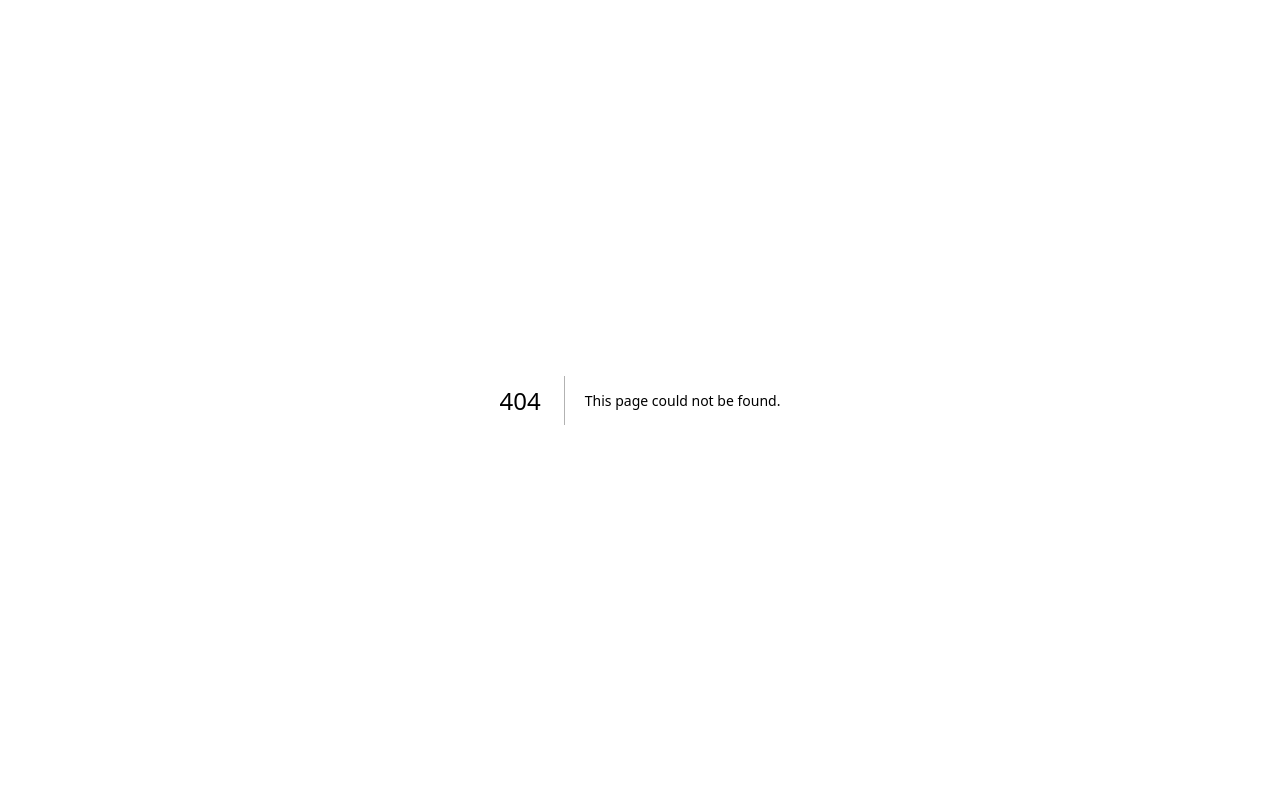
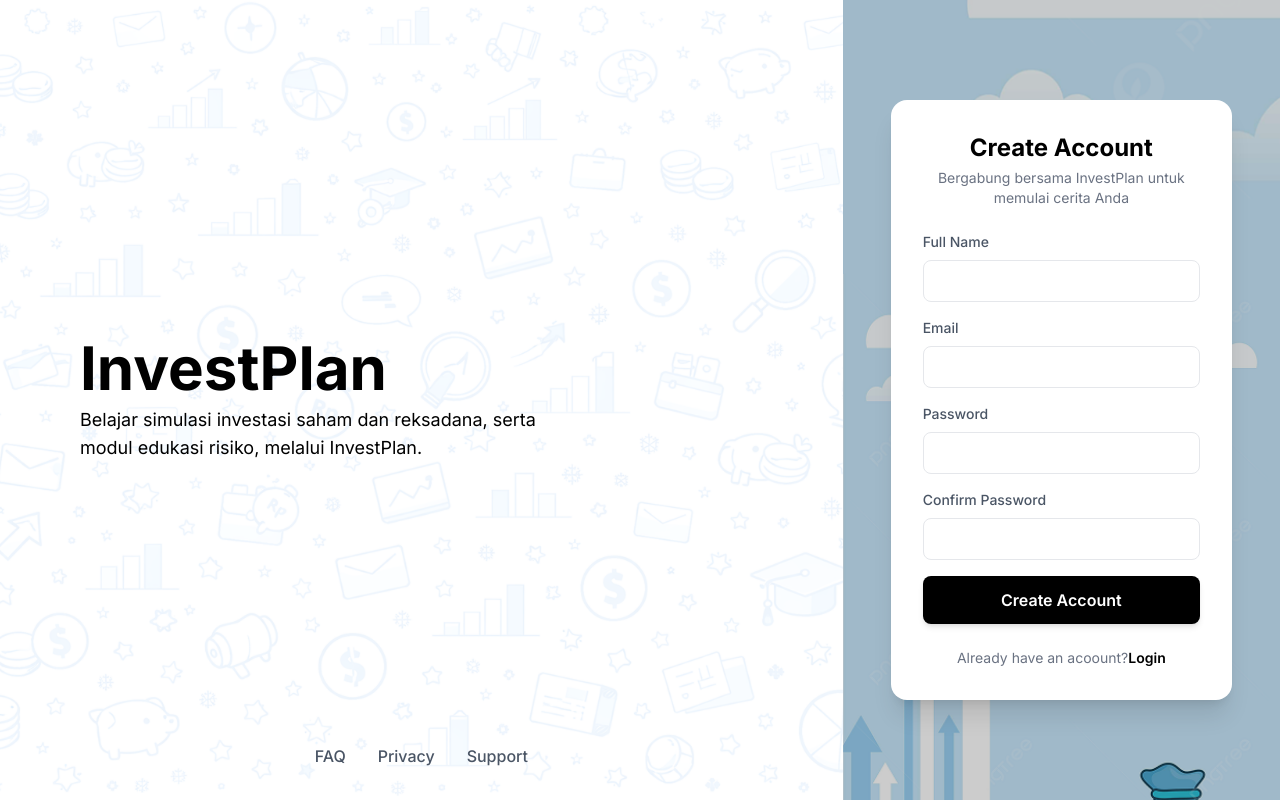
Before and after one commit to amadeuzjason/InvestPlan, a Next.js app: page /signup in a window 1280 px wide. Before the commit this address had no page. Built offline with nearby package versions, Linux system fonts and the light colour scheme.

Commit message:
tambah signup

```diff
--- /dev/null
+++ b/app/signup/page.tsx
@@ -0,0 +1,93 @@
+"use client";
+
+import Image from "next/image";
+import { useRouter } from "next/navigation";
+
+export default function SignUpPage() {
+    const router = useRouter();
+
+    const handleSignUp = (e: React.FormEvent) => {
+        e.preventDefault();
+        router.push("/Main/dashboard");
+    };
+
+    return (
+        <>
+        <main className="flex min-h-screen">
+            <div className="flex-2 relative flex flex-col justify-center p-20 overflow-hidden">
+                <Image
+                src= "/bg.png"
+                alt="Background"
+                fill
+                className="object-cover -z-10"
+                loading="eager"
+                />
+                <div className="absolute inset-0 bg-white/50 z-0"/>
+                <div className="relative z-10">
+                    <h1 className="text-6xl font-bold text-black mb-2">InvestPlan</h1>
+                    <p className="max-w-lg text-lg">Belajar simulasi investasi saham dan reksadana, serta modul edukasi
+              risiko, melalui InvestPlan.
+              </p>
+                </div>
+
+                <nav className="absolute bottom-8 left-1/2 transform -translate-x-1/2 z-10 flex gap-8 text-gray-600 font-medium">
+                  <a href="/faq" className="hover:text-blue-600">FAQ</a>
+                  <a href="/privacy" className="hover:text-blue-600">Privacy</a>
+                  <a href="/support" className="hover:text-blue-600">Support</a>
+                </nav>
+            </div>
+
+            <div className="flex-1 w-[420px] min-h-screen flex items-center justify-center relative p-12">
+                <Image
+                src="/bg_sign.png"
+                alt="Background"
+                fill
+                className="object-cover -z-10"
+                loading="eager"
+                />
+                <div className="relative z-10 w-full max-w-sm">
+                    <div className="bg-white rounded-2xl shadow-xl p-8">
+                        <h2 className="text-center text-2xl font-bold text-black mb-1">Create Account</h2>
+                        <p className="text-center text-sm text-gray-500 mb-6">
+                            Bergabung bersama InvestPlan untuk memulai cerita Anda
+                        </p>
+                        <form className="space-y-4" onSubmit={handleSignUp}>
+                            <div>
+                                <label className="block text-sm font-medium text-gray-600 mb-1">Full Name</label>
+                                <input type="text"
+                                       className="mt-1 w-full border border-gray-200 rounded-lg px-3 py-2 focus:outline-none focus:ring-2 focus:ring-blue-200"
+                                />
+                            </div>
+                            <div>
+                                <label className="block text-sm font-medium text-gray-600 mb-1">Email</label>
+                                <input type="email"
+                                       className="mt-1 w-full border border-gray-200 rounded-lg px-3 py-2 focus:outline-none focus:ring-2 focus:ring-blue-200"
+                                />
+                            </div><div>
+                                <label className="block text-sm font-medium text-gray-600 mb-1">Password</label>
+                                <input type="password"
+                                       className="mt-1 w-full border border-gray-200 rounded-lg px-3 py-2 focus:outline-none focus:ring-2 focus:ring-blue-200"
+                                />
+                            </div>
+                            <div>
+                                <label className="block text-sm font-medium text-gray-600 mb-1">Confirm Password</label>
+                                <input type="password"
+                                       className="mt-1 w-full border border-gray-200 rounded-lg px-3 py-2 focus:outline-none focus:ring-2 focus:ring-blue-200"
+                                />
+                            </div>
+
+                            <button type="submit" className="w-full bg-black text-white py-3 rounded-lg font-semibold shadow-md hover:bg-gray-800 transition-colors">
+                                Create Account
+                            </button>
+                        </form>
+                        <p className="mt-6 text-center text-gray-500 text-sm">
+                            Already have an acoount?
+                            <a href="/login" className="font-semibold text-black">Login</a>
+                        </p>
+                    </div>
+                </div>
+            </div>
+        </main>
+        </>
+    )
+}
```
